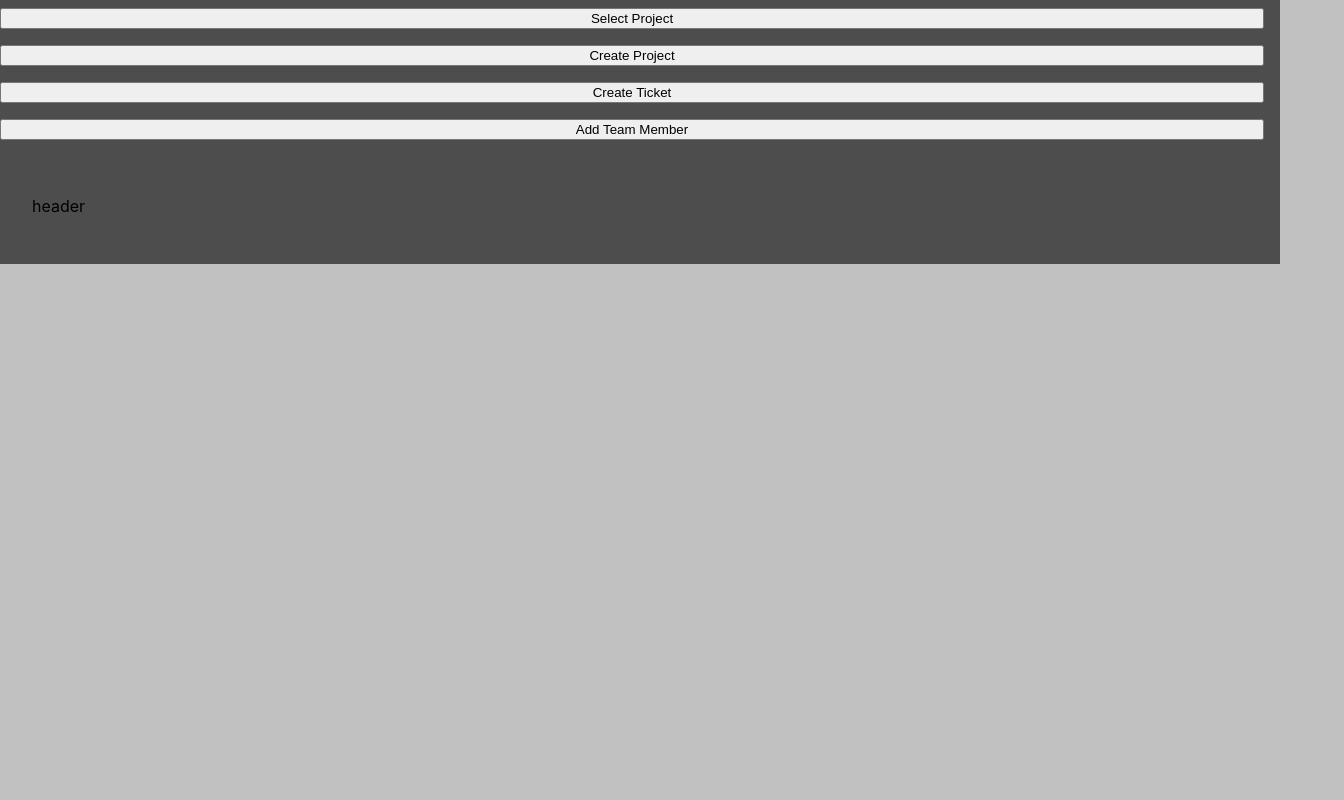
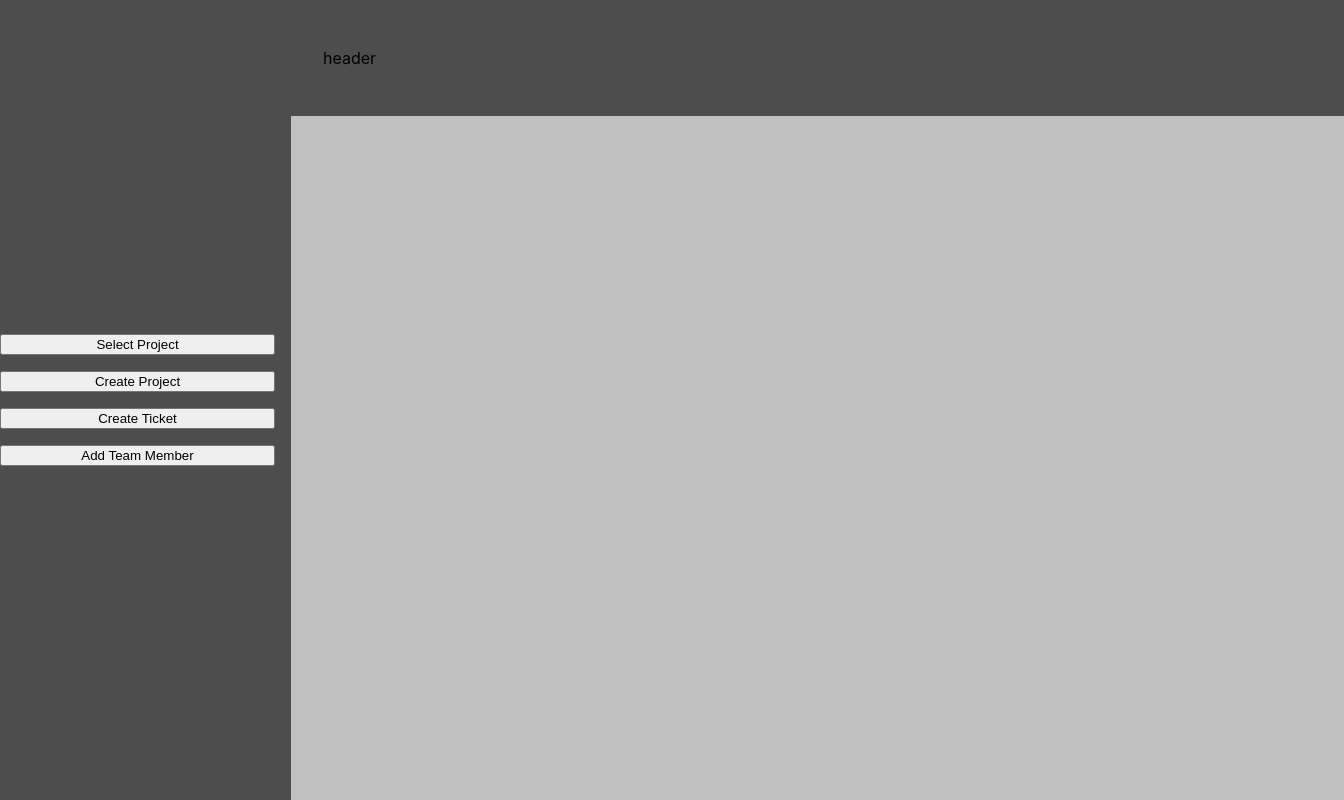
Before and after one commit to KentenRoth/Task-ManagerV2, a React (Create React App) app: page / in a window 1280 px wide. Shown: the whole page, 1344 px wide, since content can reach past the window. Built offline with nearby package versions, Linux system fonts and the light colour scheme; no server answers.

Commit message:
Style Changes

```diff
--- a/src/Modal/createProject.tsx
+++ b/src/Modal/createProject.tsx
@@ -55,7 +55,7 @@ const CreateProject = (props: IProps) => {
 	return (
 		<>
 			<div className="modal">
-				<div>
+				<div className="modal-box">
 					<form id="create_project" onSubmit={handleSubmit}>
 						<input
 							type="text"
@@ -67,6 +67,9 @@ const CreateProject = (props: IProps) => {
 						<button className="purple-button" type="submit">
 							Create Project
 						</button>
+						<div onClick={props.show} className="close">
+							X
+						</div>
 					</form>
 				</div>
 			</div>
--- a/src/Modal/createTicket.tsx
+++ b/src/Modal/createTicket.tsx
@@ -57,20 +57,29 @@ export const CreateTicket = (props: IProps) => {
 	return (
 		<>
 			<div className={'modal'}>
+				<div className="modal-box">
 					<form id="create_ticket" onSubmit={handleSubmit}>
 						<input
 							type="text"
 							placeholder="Summary"
 							onChange={(e) =>
-							setCreate({ ...create, summary: e.target.value })
+								setCreate({
+									...create,
+									summary: e.target.value,
+								})
 							}
 						/>
 						<select
 							onChange={(e) =>
-							setCreate({ ...create, priority: e.target.value })
+								setCreate({
+									...create,
+									priority: e.target.value,
+								})
 							}
 						>
-						<option value="default">Select Priority Level</option>
+							<option value="default">
+								Select Priority Level
+							</option>
 							<option value="low">Low</option>
 							<option value="medium">Medium</option>
 							<option value="high">High</option>
@@ -85,7 +94,11 @@ export const CreateTicket = (props: IProps) => {
 							}
 						/>
 						<button className="purple-button">Create Ticket</button>
+						<div onClick={props.show} className="close">
+							X
+						</div>
 					</form>
+				</div>
 			</div>
 		</>
 	);
--- a/src/Modal/selectProject.tsx
+++ b/src/Modal/selectProject.tsx
@@ -56,12 +56,17 @@ const SelectProject = (props: IProps) => {
 
 	return (
 		<div className={'modal'}>
+			<div className="modal-box">
 				<form>
 					<select onChange={handleChange}>
 						<option value="default">Select A Project</option>
 						{props.projects.map((x, i) => {
 							return (
-							<option key={x._id} data-index={i} value={x._id}>
+								<option
+									key={x._id}
+									data-index={i}
+									value={x._id}
+								>
 									{x.title}
 								</option>
 							);
@@ -75,7 +80,11 @@ const SelectProject = (props: IProps) => {
 					>
 						Select Project
 					</button>
+					<div onClick={props.show} className="close">
+						X
+					</div>
 				</form>
+			</div>
 		</div>
 	);
 };
--- a/src/Pages/project.tsx
+++ b/src/Pages/project.tsx
@@ -72,7 +72,9 @@ class TaskManager extends React.Component<{}, IState> {
 	render() {
 		return (
 			<>
-				<div className="taskManager"></div>
+				<section className="task-manager">
+					<div className="container"></div>
+				</section>
 			</>
 		);
 	}
--- a/src/sass/components/_inputs.sass
+++ b/src/sass/components/_inputs.sass
@@ -6,3 +6,5 @@ input, select
     padding: .2rem
     padding-left: .5rem
     min-width: 250px
+
+// TODO style for textarea
--- a/src/sass/core/_style.sass
+++ b/src/sass/core/_style.sass
@@ -1,10 +1,14 @@
 html
     box-sizing: border-box
+    height: 100%
 
 body
     margin: 0
-    min-height: 100vh
     background: $light-gray
+
+#root
+    height: 100vh
+    display: flex
 
 .input-error
     margin-bottom: -.3rem
@@ -13,6 +17,14 @@ body
 
 .appContent
     display: flex
+    flex-grow: 1
+    flex-direction: column
+
+.task-manager
+    flex-grow: 1
+    .container
+        width: 100%
+        height: 100%
 
 
 // Star and moon backgrond
```
Lines whose indentation alone changed are shown as unchanged.
